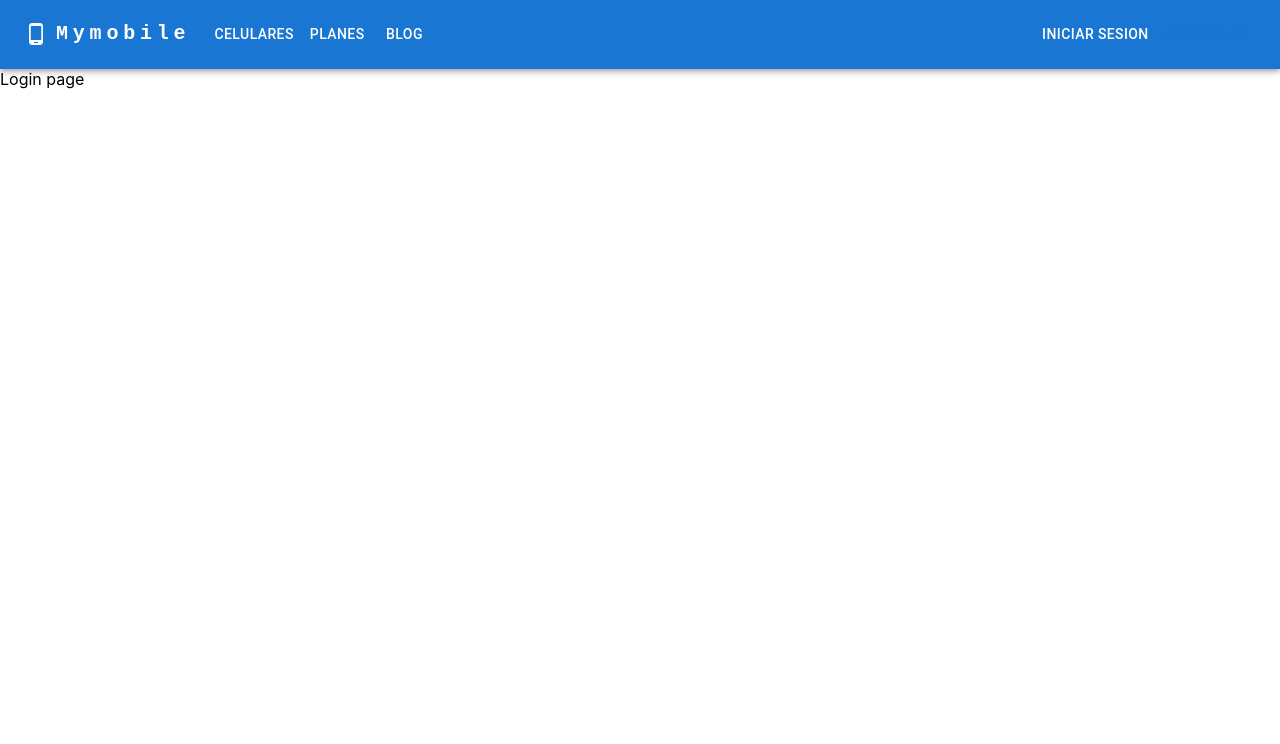
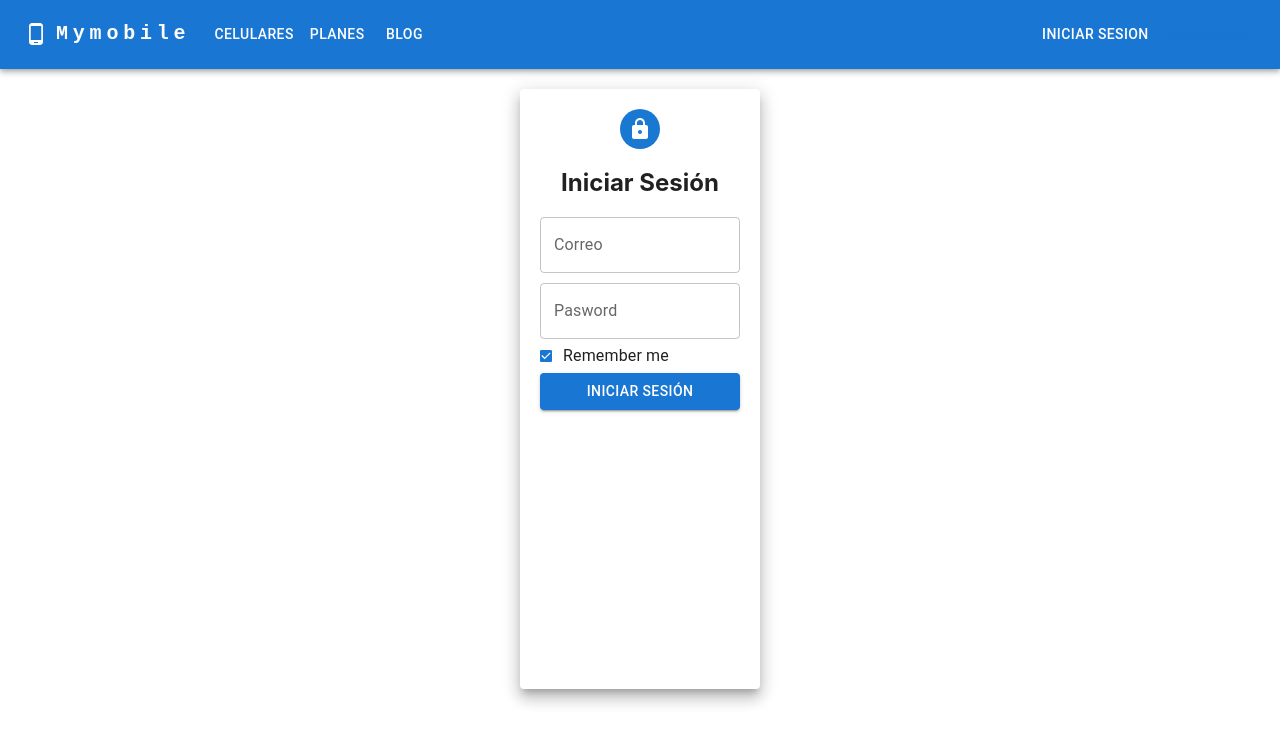
Before and after one commit to lalogaribo/myMobile, a React (Create React App) app: page /login in a window 1280 px wide. Shown: the top 744 px of the page. Built offline with nearby package versions, Linux system fonts and the light colour scheme.

Commit message:
Se trabajo la pagina de login, se agregaron la parte de avatar,label de iniciar sesion, ingresar corre, password, remember me y el boton de iniciar secion.

```diff
--- a/src/pages/LoginPage.jsx
+++ b/src/pages/LoginPage.jsx
@@ -1,5 +1,48 @@
 import React from "react";
+import { Avatar,
+         Grid,
+         Paper,
+         TextField,
+         Checkbox,
+         FormControlLabel,
+         Button, } from '@mui/material';
+import LockIcon from '@mui/icons-material/Lock';
+
+
 
 export const LoginPage = () => {
-  return <div>Login page</div>;
-};
+
+  const paperStyle = {padding :20, height:"70vh", width:200, margin: "20px auto" };
+  const avatarStyle = {backgroundColor:"#1978d2"};
+  const textFieldStyle ={margin :"10px 0 0 0"}
+  return (
+      <Grid>
+        <Paper elevation={10} style={paperStyle}>
+           <Grid align="center">
+             <Avatar style={avatarStyle}><LockIcon /></Avatar>
+             <h2>Iniciar Sesión</h2>
+           </Grid>
+           <TextField id="correo"
+                      label="Correo"
+                      placeholder="nombre@correo.com"
+                      variant="outlined" />
+
+           <TextField id="password"
+                      label="Pasword"
+                      placeholder="Password"
+                      variant="outlined"
+                      type="password"
+                      style={textFieldStyle}
+                       />
+
+            <FormControlLabel control={<Checkbox defaultChecked size="10px"/>}
+                              label="Remember me"
+                               />
+
+            <Button variant="contained" fullWidth>Iniciar Sesión</Button>
+
+
+        </Paper>
+      </Grid>
+    );
+  }
```
